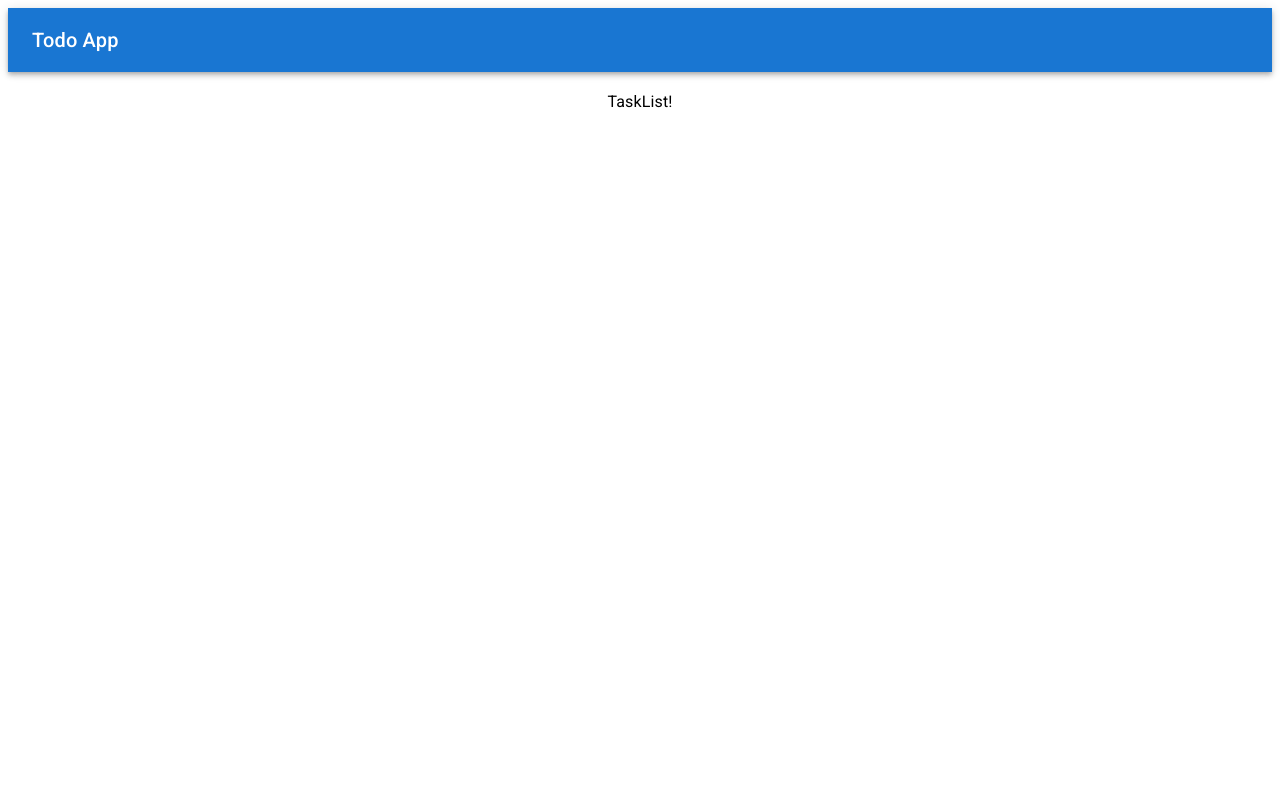
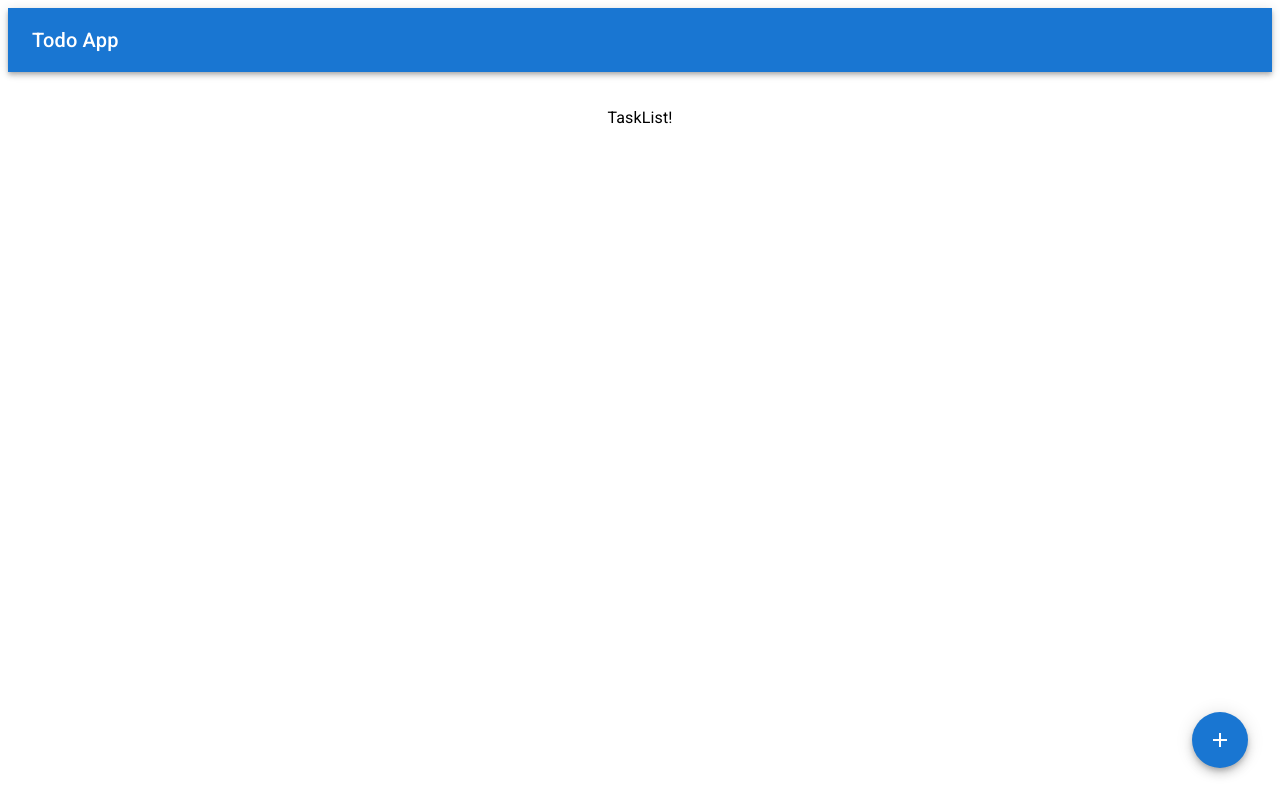
Before and after one commit to sabrina-ksks/ReactTodo, a React (Create React App) app: page / in a window 1280 px wide. Built offline with nearby package versions, Linux system fonts and the light colour scheme.

Commit message:
Add: タスク登録用のボタンを追加

```diff
--- a/src/components/TodoBody.tsx
+++ b/src/components/TodoBody.tsx
@@ -1,13 +1,26 @@
 import React from "react";
 
 import Box from "@mui/material/Box";
+import Fab from '@mui/material/Fab';
+import AddIcon from '@mui/icons-material/Add';
 
 import TaskList from "./TaskList";
 
 const TodoBody: React.FC = () => {
   return (
-    <Box padding="1rem" textAlign="center">
+    <Box padding="2rem" textAlign="center">
       <TaskList />
+      <Fab
+        color="primary"
+        aria-label="add"
+        sx={{
+          position: 'absolute',
+          bottom: '2rem',
+          right: '2rem'
+        }}
+      >
+        <AddIcon />
+      </Fab>
     </Box>
   );
 };
```
